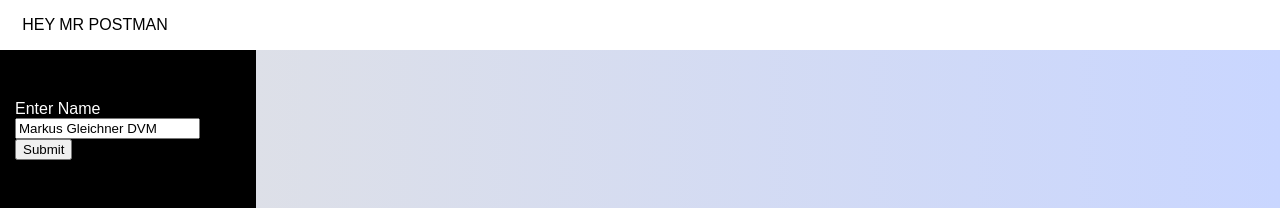
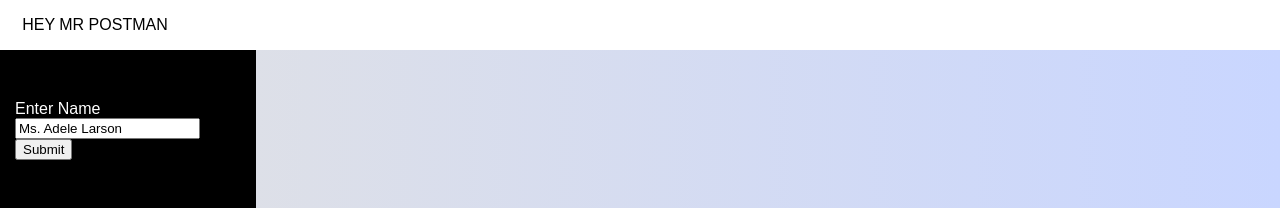
Before and after one commit to annabush092/hey-mr-postman-frontend, a React (Create React App) app: page /sign-in in a window 1280 px wide. Shown: the top 208 px of the page. Built offline with nearby package versions, Linux system fonts and the light colour scheme.

Commit message:
added demo

```diff
--- a/src/components/emails/EmailCard2.js
+++ b/src/components/emails/EmailCard2.js
@@ -91,8 +91,8 @@ export function emailCardTwo(props, cssScene, glScene, addToArray, handleOpenEma
     deleteButton.addEventListener("click", () => {
       console.log("pressed delete button")
       handleDeleteEmail(props.id)
-      cssScene.remove(div);
-      glScene.remove(cubeMesh)
+      // cssScene.remove(div);
+      // glScene.remove(cubeMesh)
     })
 
     //CUBE OBJECT for dragging functionality
--- a/src/components/users/LoginForm.js
+++ b/src/components/users/LoginForm.js
@@ -3,7 +3,7 @@ import '../../App.css'
 
 export default class LoginForm extends React.Component {
   state = {
-    input: "Markus Gleichner DVM"
+    input: "Ms. Adele Larson"
   }
 
   handleChange = (event) => {
```
Also changed, not shown: 2 other files (tests, documents, lock files or other folders).
